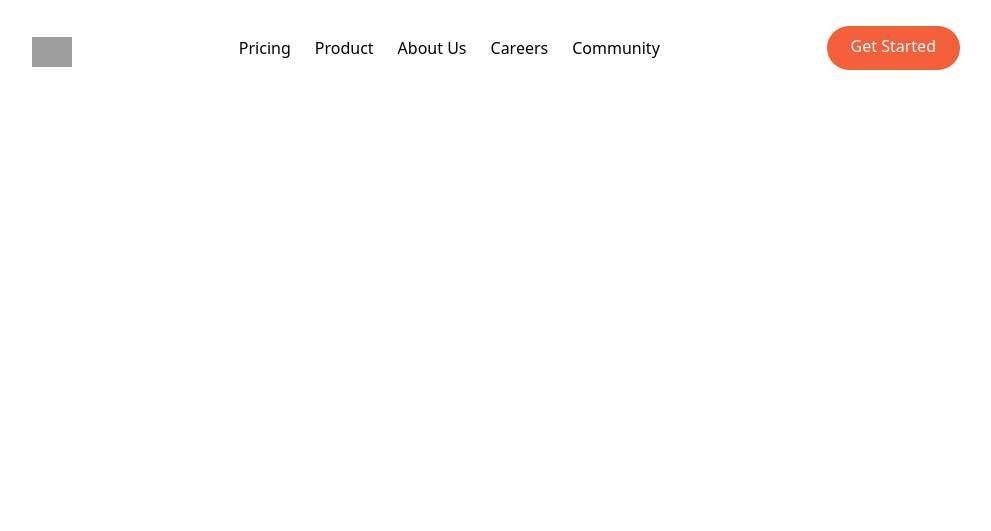
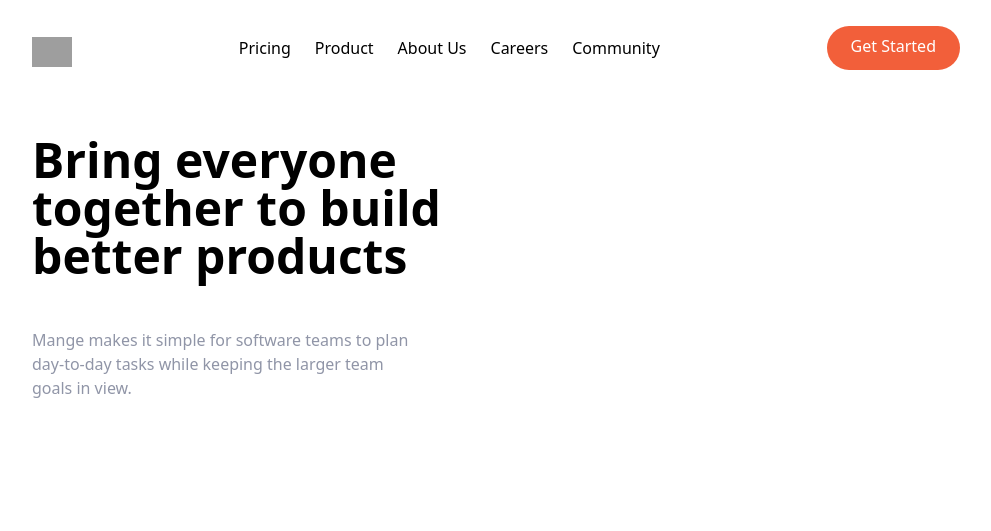
Before and after one commit to thanhle0203/Tailwind-Landing-Page, a website: page index.html in a window 1280 px wide. Shown: the whole page, without its empty margins (144-1135 px from the left). Drawn offline with Linux system fonts and the light colour scheme; grey boxes are pictures that could not be loaded.

Commit message:
Created Hero Section

```diff
--- a/index.html
+++ b/index.html
@@ -30,9 +30,27 @@
             class="hidden md:block p-3 px-6 pt-2 text-white bg-brightRed rounded-full baseline hover:bg-brightRedLight">
                 Get Started
             </a>
-
-
         </div>
     </nav>
+
+    <!---- Hero Section  ---->
+    <section id="hero">
+        <!-- Flex Container-->
+        <div class="container flex flex-col reverse md:flex-row items-center
+                    px-6 mx-auto mt-10 space-y-0 md:space-y-0">
+            <!-- Left item -->
+            <div class="flex flex-col mb-32 space-y-12 md:w-1/2">
+                <h1 class="max-w-md text-4xl font-bold text-center md:text-5xl md:text-left">
+                    Bring everyone together to build better products
+                </h1>
+                <p class="max-w-sm text-center text-darkGrayishBlue md:text-left">
+                    Mange makes it simple for software teams to plan day-to-day tasks
+                    while keeping the larger team goals in view.
+                </p>
+            </div>
+
+            <!-- Image -->
+        </div>
+    </section>
 </body>
 </html>
```
Also changed, not shown: css/main.css.
